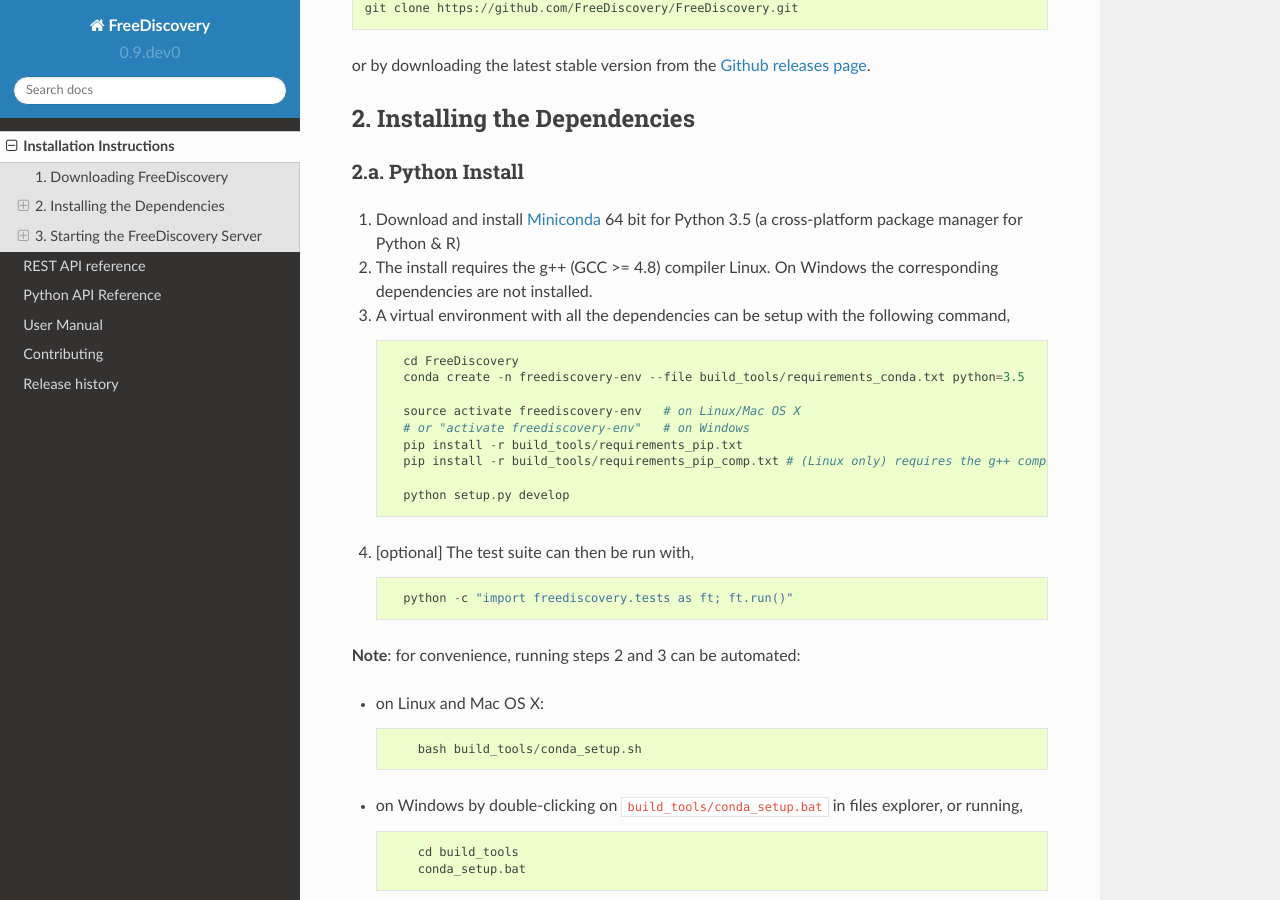
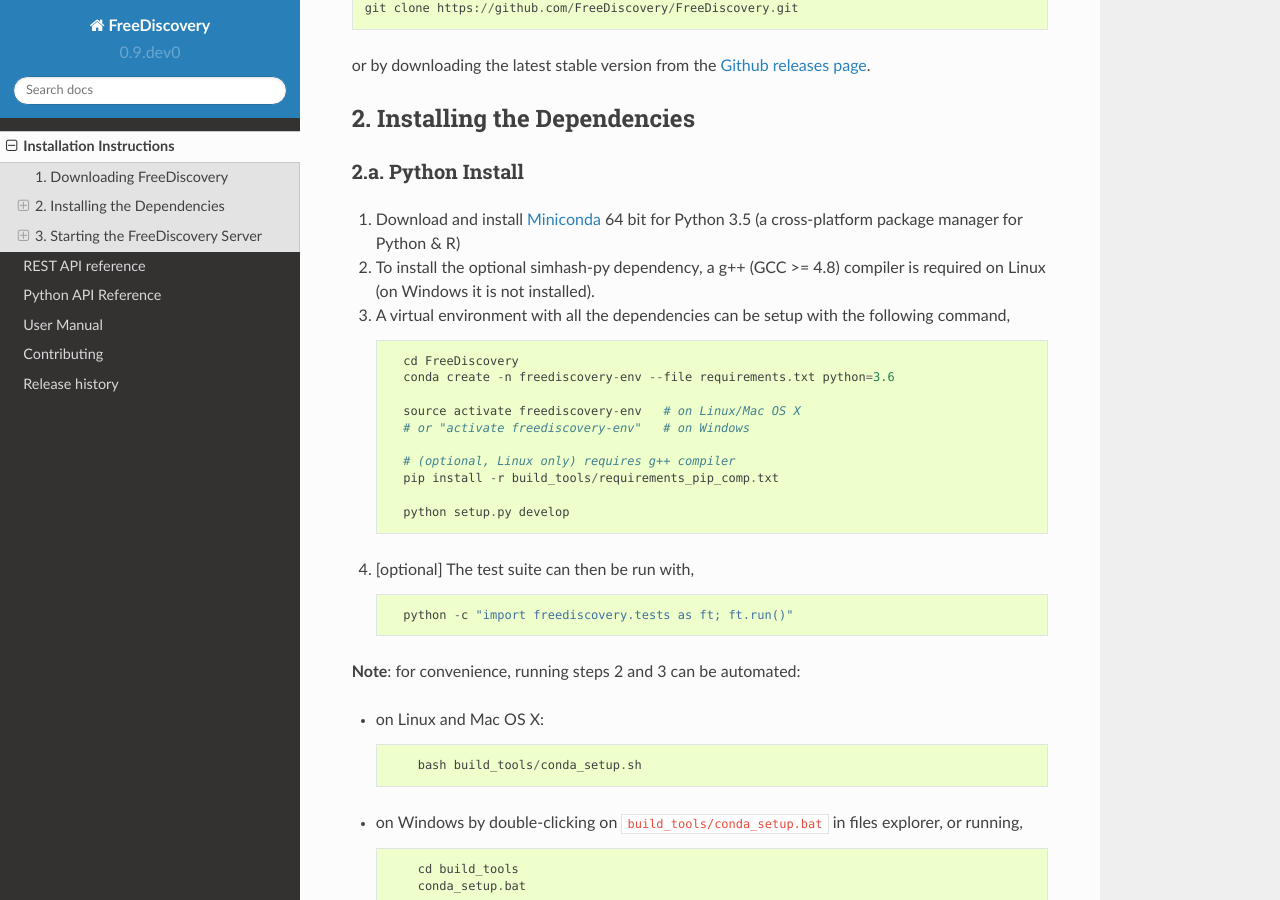
Before and after one commit to FreeDiscovery/FreeDiscovery, a Sphinx documentation site: the page built from doc/installation_instructions.md, in a window 1280 px wide and 900 px high, scrolled down 397 px. Built offline with Sphinx 7.4.7 and the Read the Docs theme 2.0.0, drawn with Linux system fonts in a browser that asks for light colours; pages that are not in the unit, such as notebooks, are missing from menus.

Commit message:
Migrated to PY3.6

```diff
--- a/doc/installation_instructions.md
+++ b/doc/installation_instructions.md
@@ -20,17 +20,18 @@
 
  1. Download and install [Miniconda](http://conda.pydata.org/miniconda.html) 64 bit for Python 3.5 (a cross-platform package manager for Python & R)
 
- 2. The install requires the g++ (GCC >= 4.8) compiler Linux. On Windows the corresponding dependencies are not installed.
+ 2. To install the optional simhash-py dependency, a g++ (GCC >= 4.8) compiler is required on Linux (on Windows it is not installed).
 
  3. A virtual environment with all the dependencies can be setup with the following command,
 
           cd FreeDiscovery
-          conda create -n freediscovery-env --file build_tools/requirements_conda.txt python=3.5
+          conda create -n freediscovery-env --file requirements.txt python=3.6
 
           source activate freediscovery-env   # on Linux/Mac OS X
           # or "activate freediscovery-env"   # on Windows
-          pip install -r build_tools/requirements_pip.txt
-          pip install -r build_tools/requirements_pip_comp.txt # (Linux only) requires the g++ compiler
+
+          # (optional, Linux only) requires g++ compiler
+          pip install -r build_tools/requirements_pip_comp.txt
 
           python setup.py develop
 
```
Also changed, not shown: requirements.txt (added, +12 -0 lines), 4 other files.
